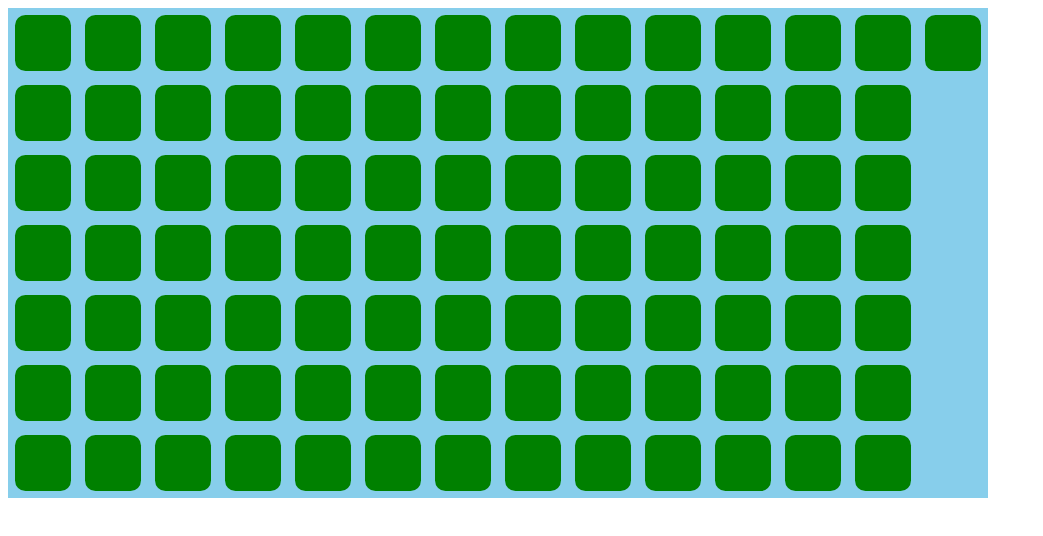
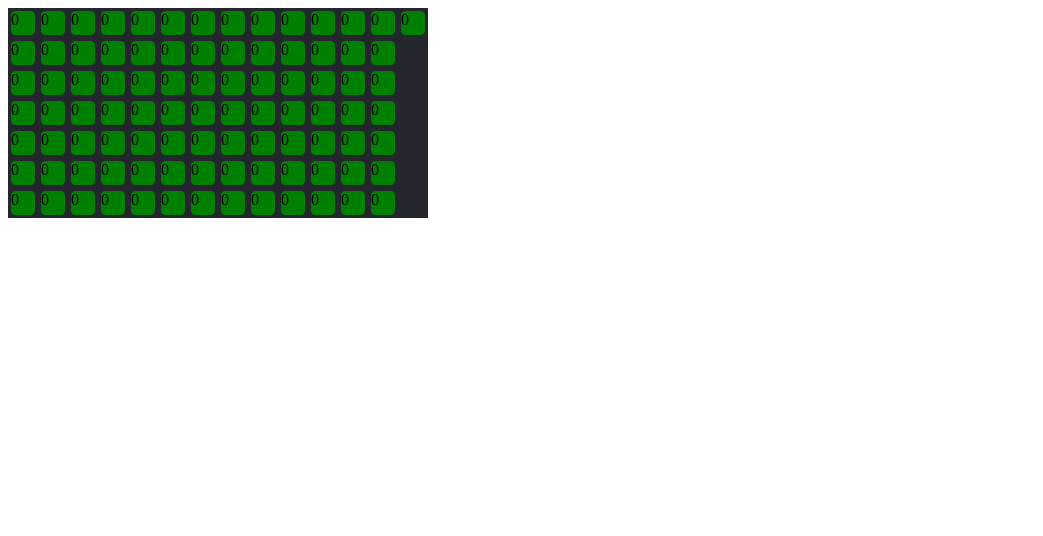
Before and after one commit to leobang17/git-lawn, a React (Create React App) app: page / in a window 1280 px wide. Shown: the top 536 px of the page, without its empty margins (0-1043 px from the left). Built offline with nearby package versions, Linux system fonts and the light colour scheme; no server answers.

Commit message:
change index.d.ts

```diff
--- a/src/App.tsx
+++ b/src/App.tsx
@@ -4,7 +4,7 @@ import GitLawn from "./components/organisms";
 function App() {
   return (
     <>
-      <GitLawn username="leobang17" grassSpan={70} />
+      <GitLawn username="leobang17" grassSpan={30} />
     </>
   );
 }
--- a/src/api/APIDataGetter.ts
+++ b/src/api/APIDataGetter.ts
@@ -1,7 +1,7 @@
 import axios, { Axios } from "axios";
 import { AxiosInstance } from "axios";
 
-import { EventType, PublicEventRequirements } from "../@types/dataTypes";
+import { EventType, PublicEventRequirements } from "../@types";
 import { DataGetterAbstract } from "./api.interfaces";
 
 export default class APIDataGetter implements DataGetterAbstract {
--- a/src/api/APIDataRefiner.ts
+++ b/src/api/APIDataRefiner.ts
@@ -1,4 +1,4 @@
-import { CommitRowType, EventType, PushEventType } from "../@types/dataTypes";
+import { CommitRowType, EventType, PushEventType } from "../@types";
 
 import {
   DataGetterAbstract,
--- a/src/api/api.interfaces.ts
+++ b/src/api/api.interfaces.ts
@@ -1,4 +1,4 @@
-import { CommitRowType, EventType } from "../@types/dataTypes";
+import { CommitRowType, EventType } from "../@types";
 
 export interface DataGetterAbstract {
   getEvents: () => Promise<EventType[]>;
--- a/src/components/atoms/grass/index.tsx
+++ b/src/components/atoms/grass/index.tsx
@@ -1,6 +1,6 @@
 import React from "react";
 import styled from "styled-components";
-import { GrassProps } from "../../../@types/dataTypes";
+import { GrassProps } from "../../../@types";
 
 const Box = styled.div<GrassProps>`
   height: ${(props) => props.grassSpan * 0.8}px;
@@ -10,8 +10,12 @@ const Box = styled.div<GrassProps>`
   border-radius: ${(props) => props.grassSpan * 0.15}px;
 `;
 
-const Grass: React.FC<GrassProps> = ({ grassSpan, color }) => {
-  return <Box grassSpan={grassSpan} color={color} />;
+const Grass: React.FC<GrassProps> = ({ grassSpan, color, commitCount }) => {
+  return (
+    <Box grassSpan={grassSpan} color={color} commitCount={commitCount}>
+      {commitCount}
+    </Box>
+  );
 };
 
 export default Grass;
--- a/src/components/molecules/lawn/index.tsx
+++ b/src/components/molecules/lawn/index.tsx
@@ -1,6 +1,6 @@
 import React, { useEffect, useState } from "react";
 
-import { CommitRowType, LawnProps } from "../../../@types/dataTypes";
+import { CommitRowType, LawnProps } from "../../../@types";
 import Grass from "../../atoms/grass";
 
 import { fetchData, lawnSizeCalculator } from "./lawn.hooks";
@@ -26,7 +26,9 @@ const Lawn: React.FC<LawnProps> = ({ grassSpan, month, color }) => {
   return (
     <LawnBox lawnHeight={lawnHeight} lawnWidth={lawnWidth}>
       {commitHistory.map((iter, key) => {
-        return <Grass grassSpan={grassSpan} color={color} />;
+        return (
+          <Grass grassSpan={grassSpan} color={color} commitCount={iter.count} />
+        );
       })}
     </LawnBox>
   );
--- a/src/components/molecules/lawn/lawn.hooks.ts
+++ b/src/components/molecules/lawn/lawn.hooks.ts
@@ -1,5 +1,5 @@
 import { Dispatch, SetStateAction, useEffect } from "react";
-import { CommitRowType } from "../../../@types/dataTypes";
+import { CommitRowType } from "../../../@types";
 import APIConfig from "../../../api/APIConfig";
 
 export const lawnSizeCalculator = (grassSpan: number) => {
--- a/src/components/molecules/lawn/lawn.style.ts
+++ b/src/components/molecules/lawn/lawn.style.ts
@@ -1,12 +1,12 @@
 import styled from "styled-components";
-import { LawnStyleProps } from "../../../@types/dataTypes";
+import { LawnStyleProps } from "../../../@types";
 
 export const LawnBox = styled.div<LawnStyleProps>`
   display: flex;
   flex-direction: column;
   flex-wrap: wrap;
   align-content: flex-start;
-  background-color: skyblue;
+  background-color: #23272d;
   height: ${(props) => props.lawnHeight}px;
   width: ${(props) => props.lawnWidth}px;
 `;
--- a/src/components/organisms/index.hook.ts
+++ b/src/components/organisms/index.hook.ts
@@ -1,4 +1,4 @@
-import { GitLawnProps, LawnProps } from "../../@types/dataTypes";
+import { GitLawnProps, LawnProps } from "../../@types";
 
 export const defaultConfig = (
   params: Pick<GitLawnProps, "color" | "grassSpan" | "month">
--- a/src/components/organisms/index.tsx
+++ b/src/components/organisms/index.tsx
@@ -1,5 +1,5 @@
 import React from "react";
-import { GitLawnProps, LawnProps } from "../../@types/dataTypes";
+import { GitLawnProps, LawnProps } from "../../@types";
 import Lawn from "../molecules/lawn";
 import { defaultConfig } from "./index.hook";
 
```
Also changed, not shown: src/@types/index.d.ts (renamed from src/@types/dataTypes.ts, +7 -1 lines), src/@types/static.ts (added, +16 -0 lines).
